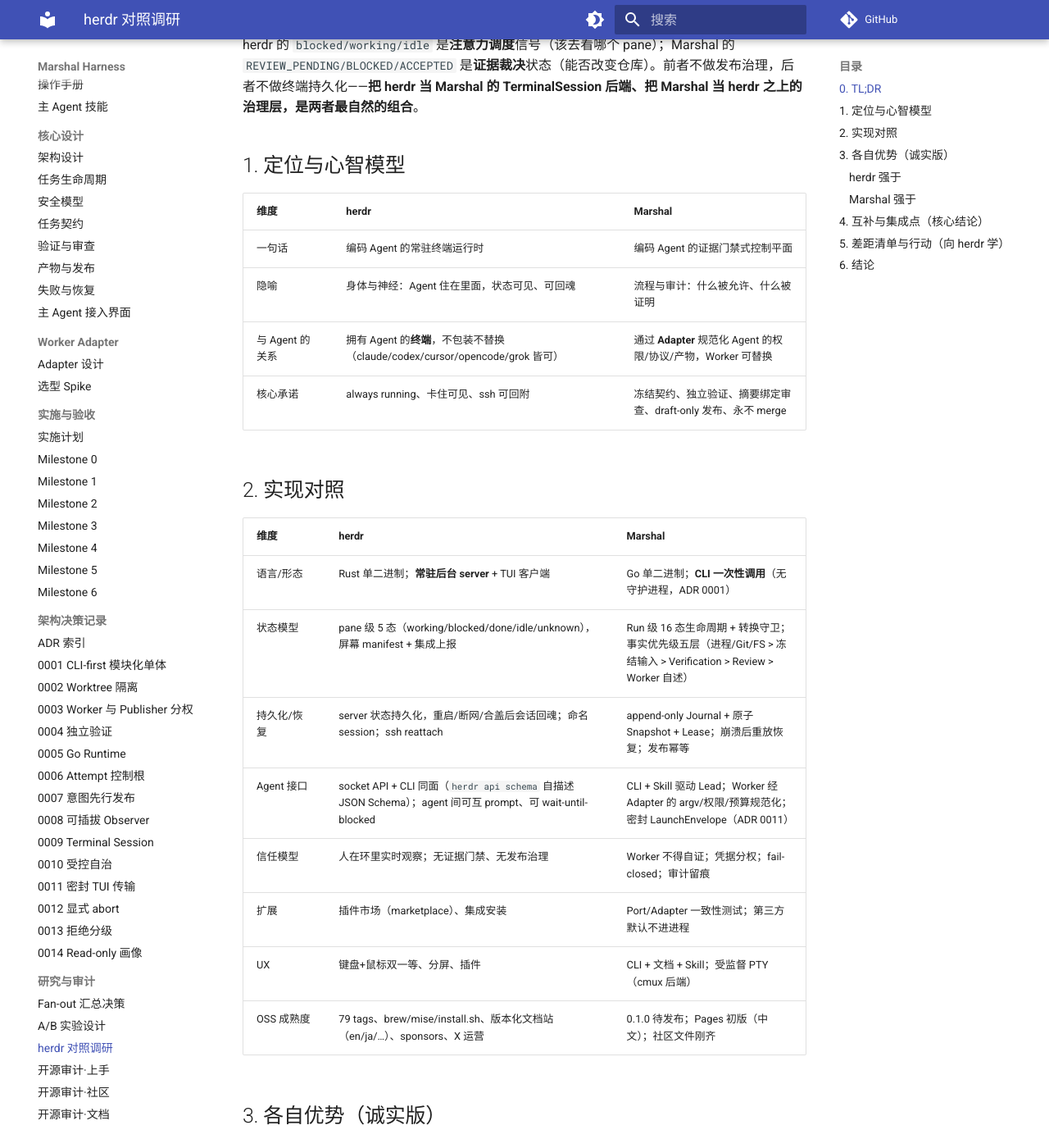
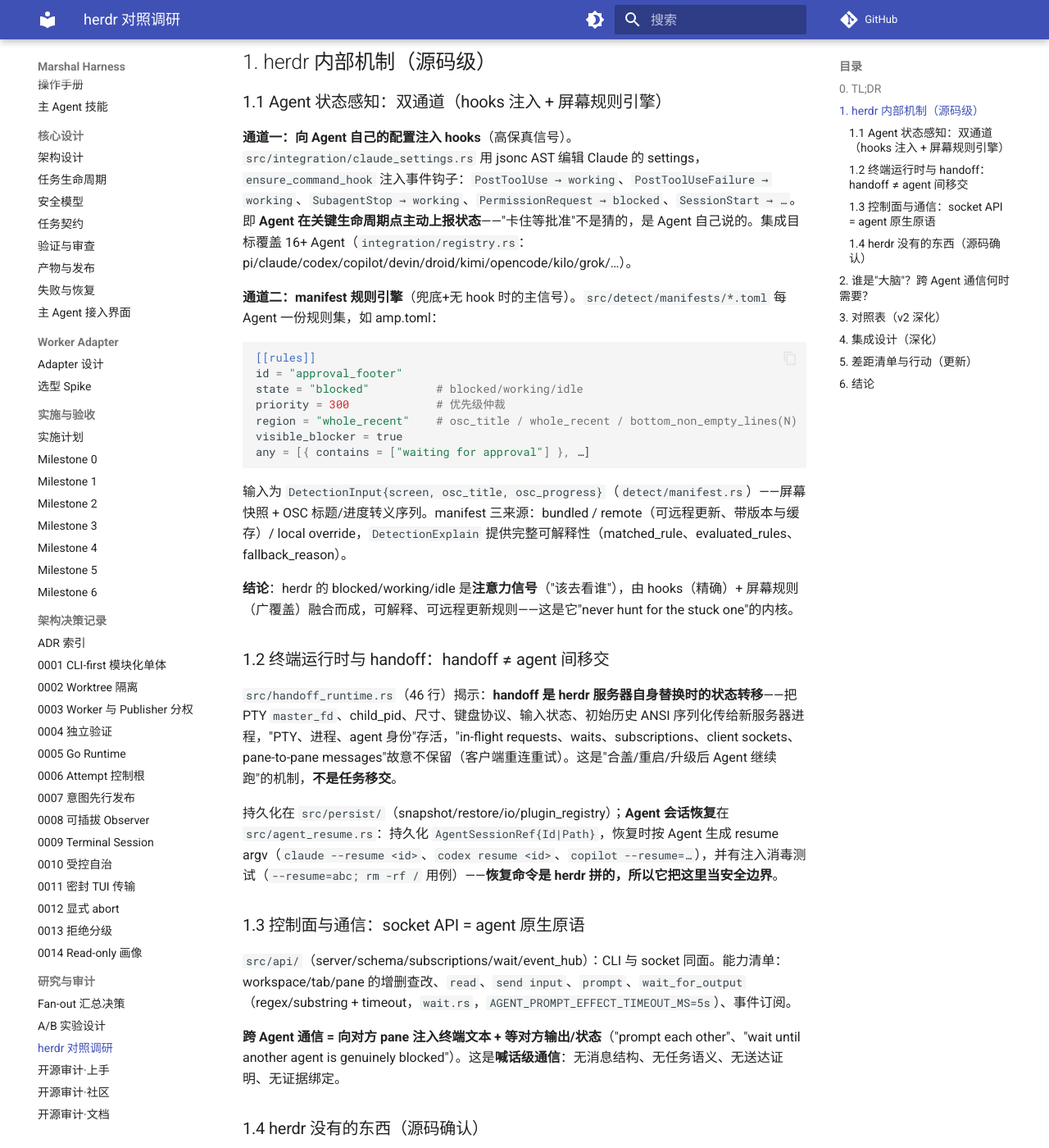
Before and after one commit to chiga0/marshal-harness, an MkDocs documentation site: the page built from docs/research/herdr-comparison.md, in a window 1280 px wide and 1400 px high, scrolled down 557 px. Shown: the whole window at 82% size. Built offline with MkDocs 1.6.1 and Material for MkDocs 9.7.7, drawn with Linux system fonts in a browser that asks for light colours; comment, search, counter and statistics services are not loaded; some of the changed text lies outside the part shown.

Commit message:
docs: herdr comparison v2 — source-level mechanism analysis
源码级深挖：hooks 注入+manifest 规则引擎双通道状态感知、
handoff=服务器替换(fd 转移)而非 agent 移交、resume argv 注入消毒、
socket API 喊话级通信、无脑设计三脑候选；集成原语映射表。

````diff
--- a/docs/research/herdr-comparison.md
+++ b/docs/research/herdr-comparison.md
@@ -1,84 +1,105 @@
-# herdr 与 Marshal 对照调研：两个正交层的互补分析
+# herdr 与 Marshal 对照调研（v2 · 源码级）
 
-- 调研日期：2026-08-08
-- 对照对象：[herdr](https://github.com/herdrdev/herdr)（本机克隆，v0.8.0，79 个 release tag）与 Marshal Harness（main）
-- 方法：只读分析 herdr 的 README/AGENTS.md/文档站源码/src 结构/release 历史，与 Marshal 的架构文档、ADR、实现逐项对照
+- 初版：2026-08-08；v2 深挖：2026-08-08
+- 对照对象：[herdr](https://github.com/herdrdev/herdr)（本机克隆 v0.8.0，79 tags，Rust）与 Marshal Harness（Go）
+- 方法：v2 基于 herdr 源码逐模块分析（`src/detect/`、`src/terminal/state.rs`、`src/handoff_runtime.rs`、`src/api/`、`src/integration/`、`src/persist/`、`src/agent_resume.rs`），行号级引用
 
 ## 0. TL;DR
 
-**herdr 与 Marshal 不是竞品，是同一问题栈的两个正交层。**
+**herdr 是"无脑的神经系统"**：它拥有 Agent 的终端、感知 Agent 的状态、提供 agent 原生的控制与喊话原语，但**不做任务编排、不做证据裁决、不做发布治理**。"大脑"是外置的——人、一个自愿当监督者的 agent、或 Marshal 这样的外部编排系统。
 
-- herdr 回答："Agent 在哪里活、现在在干嘛、卡住了没、掉线了怎么回来"——**终端与会话层**（runtime your coding agents live on）；
-- Marshal 回答："Agent 的工作凭什么算数、谁批准、怎么安全落地"——**证据与治理层**（evidence-gated orchestration）。
+**Marshal 是"大脑+司法系统"**：有显式 Lead 槽位与强制门禁，但没有身体（终端 UX/持久化）。
 
-herdr 的 `blocked/working/idle` 是**注意力调度**信号（该去看哪个 pane）；Marshal 的 `REVIEW_PENDING/BLOCKED/ACCEPTED` 是**证据裁决**状态（能否改变仓库）。前者不做发布治理，后者不做终端持久化——**把 herdr 当 Marshal 的 TerminalSession 后端、把 Marshal 当 herdr 之上的治理层，是两者最自然的组合**。
+两者组合 = herdr 当身体与神经，Marshal 当大脑与司法。
 
-## 1. 定位与心智模型
+## 1. herdr 内部机制（源码级）
+
+### 1.1 Agent 状态感知：双通道（hooks 注入 + 屏幕规则引擎）
+
+**通道一：向 Agent 自己的配置注入 hooks**（高保真信号）。`src/integration/claude_settings.rs` 用 jsonc AST 编辑 Claude 的 settings，`ensure_command_hook` 注入事件钩子：`PostToolUse → working`、`PostToolUseFailure → working`、`SubagentStop → working`、`PermissionRequest → blocked`、`SessionStart → …`。即 **Agent 在关键生命周期点主动上报状态**——"卡住等批准"不是猜的，是 Agent 自己说的。集成目标覆盖 16+ Agent（`integration/registry.rs`：pi/claude/codex/copilot/devin/droid/kimi/opencode/kilo/grok/…）。
+
+**通道二：manifest 规则引擎**（兜底+无 hook 时的主信号）。`src/detect/manifests/*.toml` 每 Agent 一份规则集，如 amp.toml：
+
+```toml
+[[rules]]
+id = "approval_footer"
+state = "blocked"          # blocked/working/idle
+priority = 300             # 优先级仲裁
+region = "whole_recent"    # osc_title / whole_recent / bottom_non_empty_lines(N)
+visible_blocker = true
+any = [{ contains = ["waiting for approval"] }, …]
+```
+
+输入为 `DetectionInput{screen, osc_title, osc_progress}`（`detect/manifest.rs`）——屏幕快照 + OSC 标题/进度转义序列。manifest 三来源：bundled / remote（可远程更新、带版本与缓存）/ local override，`DetectionExplain` 提供完整可解释性（matched_rule、evaluated_rules、fallback_reason）。
+
+**结论**：herdr 的 blocked/working/idle 是**注意力信号**（"该去看谁"），由 hooks（精确）+ 屏幕规则（广覆盖）融合而成，可解释、可远程更新规则——这是它"never hunt for the stuck one"的内核。
+
+### 1.2 终端运行时与 handoff：handoff ≠ agent 间移交
+
+`src/handoff_runtime.rs`（46 行）揭示：**handoff 是 herdr 服务器自身替换时的状态转移**——把 PTY `master_fd`、child_pid、尺寸、键盘协议、输入状态、初始历史 ANSI 序列化传给新服务器进程，"PTY、进程、agent 身份"存活，"in-flight requests、waits、subscriptions、client sockets、pane-to-pane messages"故意不保留（客户端重连重试）。这是"合盖/重启/升级后 Agent 继续跑"的机制，**不是任务移交**。
+
+持久化在 `src/persist/`（snapshot/restore/io/plugin_registry）；**Agent 会话恢复**在 `src/agent_resume.rs`：持久化 `AgentSessionRef{Id|Path}`，恢复时按 Agent 生成 resume argv（`claude --resume <id>`、`codex resume <id>`、`copilot --resume=…`），并有注入消毒测试（`--resume=abc; rm -rf /` 用例）——**恢复命令是 herdr 拼的，所以它把这里当安全边界**。
+
+### 1.3 控制面与通信：socket API = agent 原生原语
+
+`src/api/`（server/schema/subscriptions/wait/event_hub）：CLI 与 socket 同面。能力清单：workspace/tab/pane 的增删查改、`read`、`send input`、`prompt`、`wait_for_output`（regex/substring + timeout，`wait.rs`，`AGENT_PROMPT_EFFECT_TIMEOUT_MS=5s`）、事件订阅。
+
+**跨 Agent 通信 = 向对方 pane 注入终端文本 + 等对方输出/状态**（"prompt each other"、"wait until another agent is genuinely blocked"）。这是**喊话级通信**：无消息结构、无任务语义、无送达证明、无证据绑定。
+
+### 1.4 herdr 没有的东西（源码确认）
+
+无任务契约/TaskSpec、无生命周期状态机（只有 pane/agent 状态）、无验证/审查/发布组件（grep 无 evidence/verification 语义层）、无调度器（workspace/pane 由人或 agent 按需创建）、无凭据分权（pane 内 Agent 持环境既有凭据）。
+
+## 2. 谁是"大脑"？跨 Agent 通信何时需要？
+
+herdr **故意无脑**。通信原语的存在正是为了让任何想当大脑者接入：
+
+1. **人（默认）**：状态视图 + 手动 prompt；
+2. **监督者 agent（supervisor 模式）**：一个普通 agent 住在 pane 里，用 `wait-blocked` 醒来 → `read` 看屏 → `prompt` 回答被卡住的 worker → 睡去。**典型场景：worker 等批准/澄清，无人值守时由监督者代答**——把"卡到人来"变成"卡到监督者来"；
+3. **外部编排系统（Marshal 槽位）**：用 spawn/prompt/wait/subscribe 当手脚，自带策略与门禁。
+
+跨 Agent 通信的三个真实用例：**应答 blocked**（最高频）、**对等 handoff/流水线**（coder 写完喊 reviewer）、**监督循环**。但两个 agent 可以喊话喊出互信共识然后发布垃圾——herdr 不拦，因为它没有司法。
+
+## 3. 对照表（v2 深化）
 
 | 维度 | herdr | Marshal |
 | --- | --- | --- |
-| 一句话 | 编码 Agent 的常驻终端运行时 | 编码 Agent 的证据门禁式控制平面 |
-| 隐喻 | 身体与神经：Agent 住在里面，状态可见、可回魂 | 流程与审计：什么被允许、什么被证明 |
-| 与 Agent 的关系 | 拥有 Agent 的**终端**，不包装不替换（claude/codex/cursor/opencode/grok 皆可） | 通过 **Adapter** 规范化 Agent 的权限/协议/产物，Worker 可替换 |
-| 核心承诺 | always running、卡住可见、ssh 可回附 | 冻结契约、独立验证、摘要绑定审查、draft-only 发布、永不 merge |
+| 层 | 终端/会话/注意力 | 任务/证据/治理 |
+| 状态 | pane/agent 5 态（hooks+规则引擎，可解释） | Run 16 态（守卫转换，证据驱动） |
+| "卡住"语义 | 注意力信号：该去看/去答 | 司法信号：该返工/该阻断/该等人 |
+| 通信 | 终端喊话（prompt/wait-blocked） | 冻结契约 + Steering 记录 + digest 绑定 |
+| 持久化 | PTY fd 转移 + snapshot + resume argv | Journal 重放 + 原子 Snapshot + Lease |
+| 安全边界 | resume argv 注入消毒（点状） | 凭据分权/单写者/权限归一化（面状） |
+| 大脑 | 外置（人/agent/编排系统） | 显式 Lead 槽位 + Core 强制门禁 |
+| 扩展 | 插件市场 + 远程 manifest 更新 | Port/Adapter + 一致性测试 |
+| OSS | 79 tags/brew/多语言站/sponsors | 0.1.0 待发/Pages 中文站 |
 
-## 2. 实现对照
+## 4. 集成设计（深化）
 
-| 维度 | herdr | Marshal |
+**Marshal Lead 住在 herdr 里**的原语映射（ADR 0009 后端边界的 herdr 实例化）：
+
+| Marshal 需要 | herdr 提供 | 权威归属 |
 | --- | --- | --- |
-| 语言/形态 | Rust 单二进制；**常驻后台 server** + TUI 客户端 | Go 单二进制；**CLI 一次性调用**（无守护进程，ADR 0001） |
-| 状态模型 | pane 级 5 态（working/blocked/done/idle/unknown），屏幕 manifest + 集成上报 | Run 级 16 态生命周期 + 转换守卫；事实优先级五层（进程/Git/FS > 冻结输入 > Verification > Review > Worker 自述） |
-| 持久化/恢复 | server 状态持久化，重启/断网/合盖后会话回魂；命名 session；ssh reattach | append-only Journal + 原子 Snapshot + Lease；崩溃后重放恢复；发布幂等 |
-| Agent 接口 | socket API + CLI 同面（`herdr api schema` 自描述 JSON Schema）；agent 间可互 prompt、可 wait-until-blocked | CLI + Skill 驱动 Lead；Worker 经 Adapter 的 argv/权限/预算规范化；密封 LaunchEnvelope（ADR 0011） |
-| 信任模型 | 人在环里实时观察；无证据门禁、无发布治理 | Worker 不得自证；凭据分权；fail-closed；审计留痕 |
-| 扩展 | 插件市场（marketplace）、集成安装 | Port/Adapter 一致性测试；第三方默认不进进程 |
-| UX | 键盘+鼠标双一等、分屏、插件 | CLI + 文档 + Skill；受监督 PTY（cmux 后端） |
-| OSS 成熟度 | 79 tags、brew/mise/install.sh、版本化文档站（en/ja/…）、sponsors、X 运营 | 0.1.0 待发布；Pages 初版（中文）；社区文件刚齐 |
+| 启动 Worker TUI | `pane run` + 密封 LaunchEnvelope 在 pane 内 exec | Marshal（信封一次性、owner-only） |
+| 观察 | `pane read` / 订阅 | 仅观察，不裁决 |
+| 注入 prompt/steering | `prompt`（=Send） | Marshal 记录 InterventionRecord |
+| 完成辅助信号 | `wait blocked/idle` + hooks 上报 | **辅助**；权威仍是 WorkerResult+Snapshot+Verification（ADR 0011） |
+| 崩溃/重启存活 | handoff fd 转移 + resume argv | herdr 管会话，Marshal 管 Run 证据 |
 
-## 3. 各自优势（诚实版）
+收益：受监督模式获得 ssh 远程与重启回魂；`wait-blocked` 消灭轮询空转（实测 30–50min/批）。**权威不争夺**：herdr 的状态是注意力，Marshal 的状态是裁决。
 
-### herdr 强于
+## 5. 差距清单与行动（更新）
 
-1. **安装与分发**：`curl install.sh` / brew / mise / 二进制 release，79 个 tag 的发布纪律；
-2. **会话持久化与远程**：合盖/断网/重启不丢 Agent，ssh 回附——Marshal 的 captured/PTY 模式都没有这层；
-3. **注意力产品化**：blocked/working/idle 一眼可见，"never hunt for the stuck one" 直接命中多 Agent 监督痛点；
-4. **agent-native 自描述 API**：`api schema` 导出完整 JSON Schema，Agent 零先验即可驱动；
-5. **社区与治理文档**：AGENTS.md 分层（universal / maintainer-only / external-contributor guardrail），维护者身份需可验证（MAINTAINERS + remote + write 权限三条件）；
-6. **多语言文档站**与版本化文档（docs/next、preview、versions）。
-
-### Marshal 强于
-
-1. **证据门禁**：冻结 TaskSpec、独立 Verification、digest 绑定 Review、CI 绑定 accept——herdr 完全没有这层，Agent 在 herdr 里"说完成了"就是完成了；
-2. **信任边界物理化**：单写者 worktree、control root 分离、Worker/Publisher 凭据隔离、权限归一化；herdr 的 pane 里 Agent 持有什么凭据由环境决定；
-3. **失败语义**：fail-closed、Outcome 证据、崩溃恢复与发布幂等均有实测；herdr 的恢复是会话级，不是任务证据级；
-4. **可审计性**：append-only Journal + 审批/介入记录绑定摘要；herdr 是实时观察，事后审计弱；
-5. **发布治理**：draft-only、幂等 PR、永不 merge；herdr 不管发布。
-
-## 4. 互补与集成点（核心结论）
-
-1. **herdr 作为 Marshal 的 TerminalSession 后端**（ADR 0008/0009 可插拔边界的自然延伸）：
-   - herdr socket API 的 `pane run / read / send input / wait on state / subscribe events` 与 Marshal cmux 后端所需原语同构，且额外提供 ssh 远程与重启回魂；
-   - 密封 LaunchEnvelope 可在 herdr pane 内执行；herdr 的 `blocked/working` 作为 CompletionGate 的**辅助**信号（按 ADR 0011，仍非权威证据）；
-   - 收益：受监督模式从"本机 cmux"扩展到"任意终端 + 远程"。
-2. **wait-until-blocked 解决 Marshal 的轮询空转**：Lead Agent 住在 herdr 里，用事件订阅替代 sleep 轮询——我们实测的 30–50 分钟衔接空转直接归零。
-3. **权威不争夺**：herdr 不做发布/裁决，Marshal 不做终端/持久化——集成时 Marshal 仍是状态与策略唯一权威，herdr 是呈现与传输层，与 cmux 同地位。
-4. **反向互补（可供 herdr 借鉴）**：证据门禁、冻结契约、凭据分权、draft-only 发布——herdr 用户若要把 Agent 产出安全落地仓库，正缺 Marshal 这层。
-
-## 5. 差距清单与行动（向 herdr 学）
-
-| # | 差距 | 行动 | 优先级 |
+| # | 差距 | 行动 | 状态 |
 | --- | --- | --- | --- |
-| 1 | 发布纪律（79 tags vs 0） | 合入当前实现批后打 `v0.1.0`，CHANGELOG 同步；此后每个 milestone 收口打 tag | 高 |
-| 2 | 安装体验 | 提供 `install.sh` 或 brew formula（Go 单二进制友好） | 中 |
-| 3 | API 自描述 | `marshal contract schema --all` 导出全部 Schema（部分已有 validate；补导出） | 中 |
-| 4 | 分层治理 AGENTS.md | 借鉴 maintainer 可验证 + external-contributor guardrail 两层 | 中 |
-| 5 | 多语言文档 | 中文优先不变，README 已有英文定位句；Pages 增加英文导航为下一步 | 低 |
-| 6 | 会话持久化 | 不追（定位不同）；经集成点 1 由 herdr 提供 | — |
+| 1 | 发布纪律 | 合入实现批后打 v0.1.0 | 进行中 |
+| 2 | 安装体验 | install.sh | Marshal Run 执行中 |
+| 3 | API 自描述 | `contract schema --all` | Marshal Run 执行中 |
+| 4 | 分层治理 | AGENTS.md 三层 + MAINTAINERS | Marshal Run 执行中 |
+| 5 | 多语言文档 | Pages 英文导航 | 待排 |
+| 6 | 会话持久化 | 不追；集成点由 herdr 提供 | 决策已定 |
+| 7 | 新 | herdr 的"规则远程更新"思路可借鉴于 Adapter 能力清单的版本化 | 记录 |
 
 ## 6. 结论
 
-"实现和定位一样"是表层印象（都管多个 coding agent）；深挖后是**会话层 vs 治理层**的分工。 Marshal 的下一步不是复刻 herdr 的终端能力，而是：
-
-1. 守住治理层独特性（证据门禁、信任边界）；
-2. 把 herdr 纳入 TerminalSession 后端候选（设计提案，扩展 ADR 0008/0009 的后端清单）；
-3. 在发布纪律、安装体验、自描述 API、分层治理四项上对齐优秀开源基线。
+v1 说"正交两层"；v2 源码级确认：**herdr 把"感知+控制"做成了可解释、可远程演进的基础设施（manifest 规则引擎 + hooks 注入 + fd 级 handoff），把"决策"完全让渡；Marshal 把"决策+证明"做成强制门禁，把"身体"让渡**。二者组合是目前可见的最完整形态：**herdr 神经 + Marshal 司法**。
````
